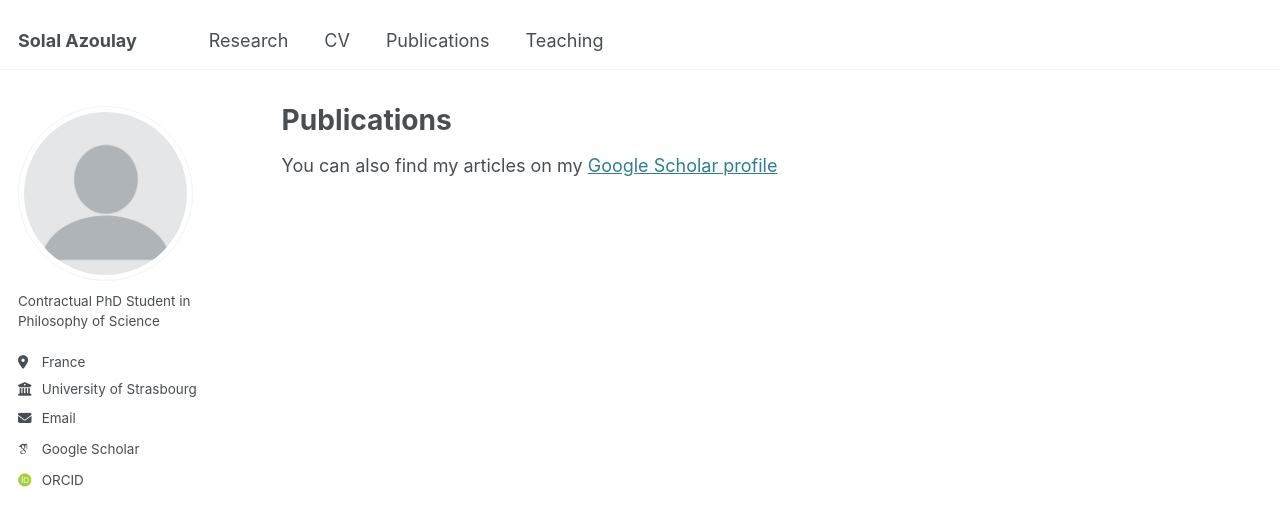
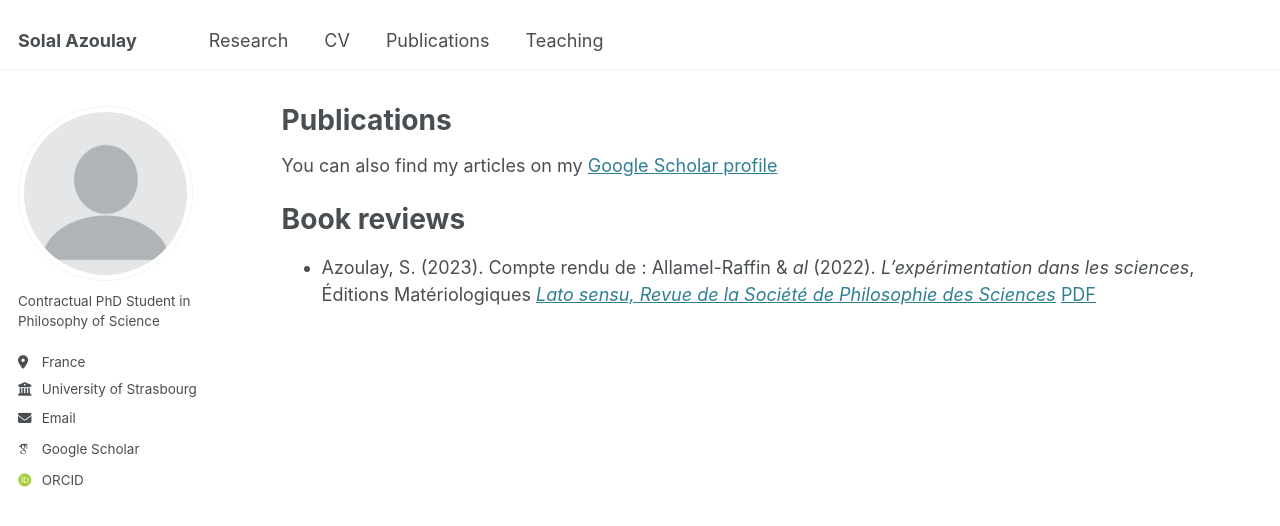
Before and after one commit to solal-azoulay/solal-azoulay.github.io, a Jekyll site: the page built from _pages/publications.md, in a window 1280 px wide. Shown: the top 526 px of the page. Built offline with Jekyll 4.4.1, drawn with Linux system fonts in a browser that asks for light colours; some web fonts are replaced.

Commit message:
Update publications.md

```diff
--- a/_pages/publications.md
+++ b/_pages/publications.md
@@ -6,3 +6,8 @@ author_profile: true
 ---
 
 You can also find my articles on my [Google Scholar profile](https://scholar.google.com/citations?user=7yZtUacAAAAJ&hl=fr&oi=ao)
+
+Book reviews
+============
+- Azoulay, S. (2023). Compte rendu de : Allamel-Raffin & *al* (2022). *L’expérimentation dans les sciences*, Éditions Matériologiques
+*[Lato sensu, Revue de la Société de Philosophie des Sciences](https://ojs.uclouvain.be/index.php/latosensu)* [PDF](./files/CR-Solal-Azoulay-2024.pdf)
```
